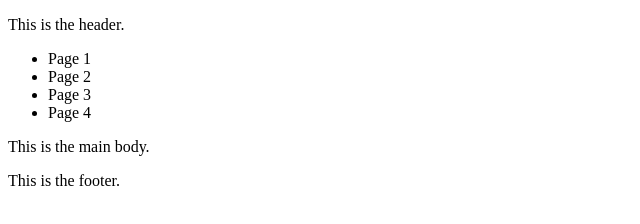
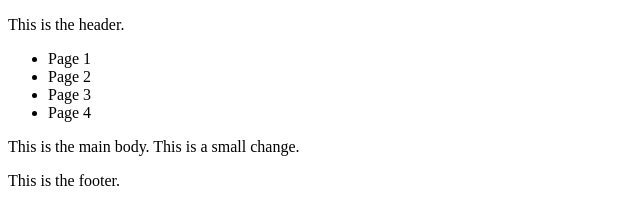
Before and after one commit to CLJONE23/codelou, a plain HTML site: page index.html in a window 1280 px wide. Shown: the whole page, without its empty margins (0-640 px from the left). Drawn offline with Linux system fonts and the light colour scheme.

Commit message:
Updated the index file.

```diff
--- a/index.html
+++ b/index.html
@@ -19,7 +19,7 @@
         </nav>
     </header>
     <main>
-        <p>This is the main body.</p>
+        <p>This is the main body. This is a small change.</p>
     </main>
     <footer>
         <p>This is the footer.</p>
```
